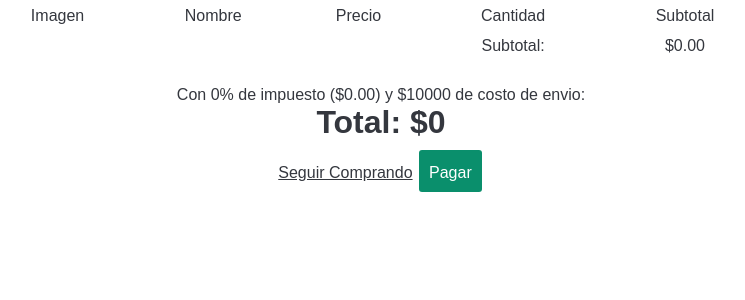
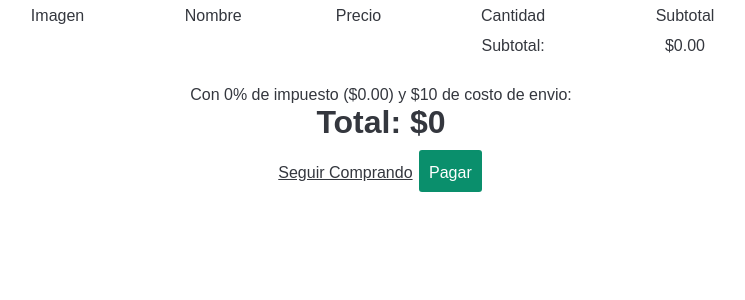
Before and after one commit to saidc/bookstore, a Flask app: page /cart in a window 1280 px wide. Shown: the part 88-388 px from the top of the page, without its empty margins (259-1004 px from the left). Run offline with Flask 3, Linux system fonts and the light colour scheme; some libraries are stand-ins or nearby versions.

Commit message:
agregando precio de envio en valor dolar o pesos segun el pais seleccionado

```diff
--- a/__init__.py
+++ b/__init__.py
@@ -262,7 +262,7 @@ def cart():
             pais_producto = p["pais"]
 
     if rq.method == 'GET':
-        return render_template('cart.html', cart=session['carrito'])
+        return render_template('cart.html', cart=session['carrito'], pais=pais_producto, no_productos=no_productos)
     else:
         # se obtiene los parametros enviados para el metodo de pago
         request_data = rq.get_json()
--- a/templates/cart.html
+++ b/templates/cart.html
@@ -49,7 +49,24 @@
                 </tr>
                 <tr>
                     <td style="border-top:1px solid white" colspan="6"><br />
-                        Con 0% de impuesto <span class="taxval"></span> y $<span class="shipping">10000</span> de costo de envio:<br />
+                        Con 0% de impuesto <span class="taxval"></span> y
+                        {% if pais == "COLOMBIA" %}
+                            {% if no_productos <= 10 %}
+                                $<span class="shipping">10000</span>
+                            {% endif %}
+                            {% if no_productos > 10 %}
+                                $<span class="shipping">20000</span>
+                            {% endif %}
+                        {% endif %}
+                        {% if pais != "COLOMBIA" %}
+                            {% if no_productos <= 10 %}
+                                $<span class="shipping">10</span>
+                            {% endif %}
+                            {% if no_productos > 10 %}
+                                $<span class="shipping">20</span>
+                            {% endif %}
+                        {% endif %}
+                         de costo de envio:<br />
                         <span class="big">Total: $<span class="realtotal">0</span></span>
                     </td>
                 </tr>
```
Also changed, not shown: static/js/product-review/index.js (+31 -0 lines), templates/product-review.html (+0 -31 lines).
